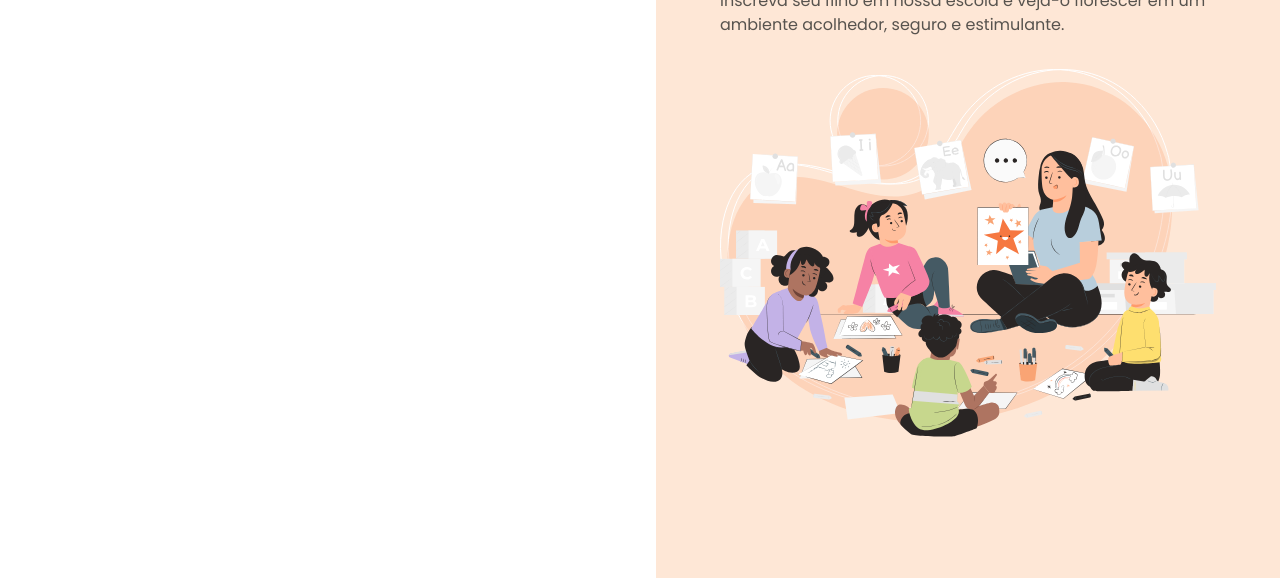
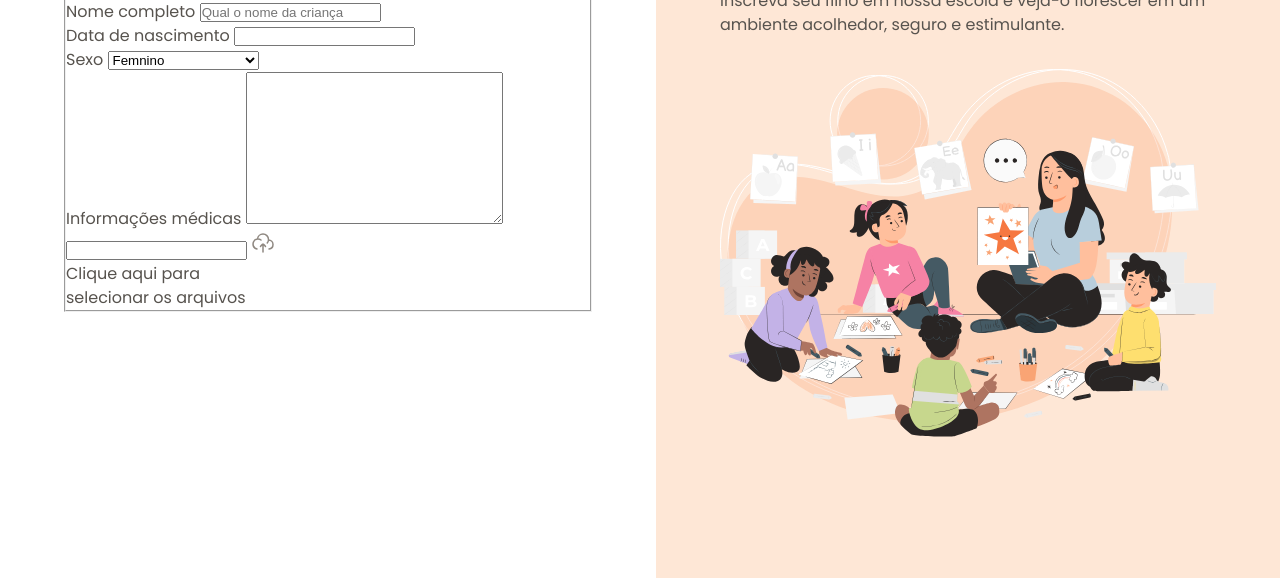
Before and after one commit to paulomachava/Formulario-de-matricula, a plain HTML site: page index.html in a window 1280 px wide. Shown: the part 222-800 px from the top of the page. Drawn offline with Linux system fonts and the light colour scheme.

Commit message:
iniciando o formulario

```diff
--- a/index.html
+++ b/index.html
@@ -21,6 +21,45 @@
 
               <h1>Formulário de matrícula</h1>
               <p>Preencha os dados abaixo para matricular seu filho na escola de educação infantil Estrelas do Amanhã.</p>
+
+
+              <form >
+                <fieldset class="child-info">
+                    <legend>Informações da criança</legend>
+
+                    <div class="input-wrapper">
+                        <label for="fullname">Nome completo</label>
+                        <input type="text" id="fullname" placeholder="Qual o nome da criança">
+                    </div>
+                  <div class="input-wrapper">
+                       <label for="birth">Data de nascimento</label>
+                       <input type="text" id="birth" lang="pt-br">
+                  </div>
+                  <div class="select-wrapper">
+                    <label for="gender">Sexo</label>
+                    <select name="gender" id="gender">
+                     <option value="female">Femnino</option>
+                     <option value="male">Masculino</option>
+                     <option value="na">Prefiro nao responder</option>
+                    </select>
+                  </div>
+
+                  <div class="textarea-wrappeer">
+                    <label for="medical-info">Informações médicas</label>
+                    <textarea name="medical-info" id="medical-info" cols="30" rows="10" placeholder="A criança possui alguma condicao medica que a escola deve estar ciente? (Se sim, especifique)">
+
+                    </textarea>
+                  </div>
+
+                  <div class="drop-area">
+                    <input type="text" id="birth-file" name="birth-file">
+                    <img src="assets/cloud-upload.svg" alt="">
+                    <p>Clique aqui para <br>
+                    selecionar os arquivos</p>
+                  </div>
+
+                </fieldset>
+              </form>
             </div>
         </main>
 
```
